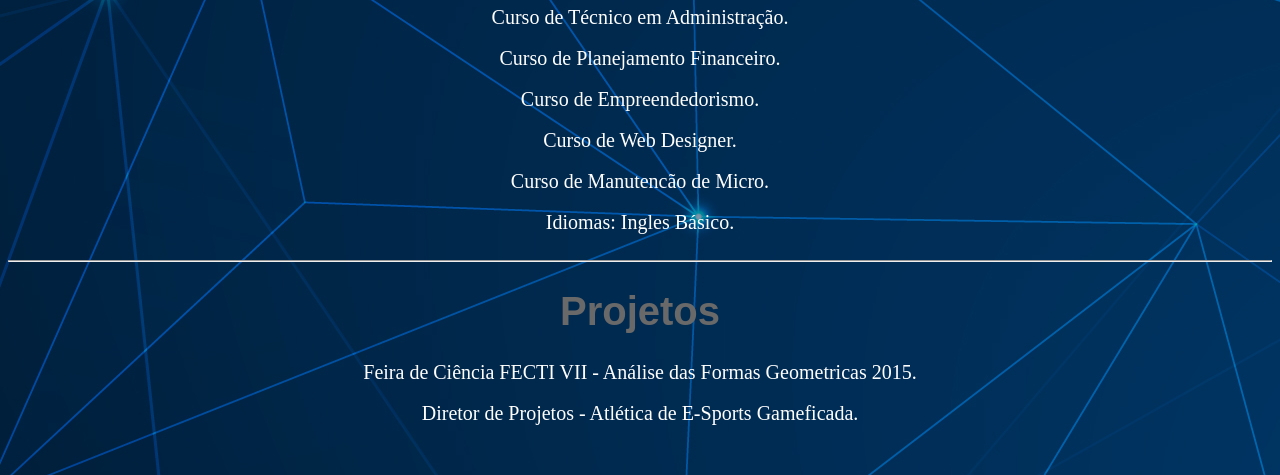
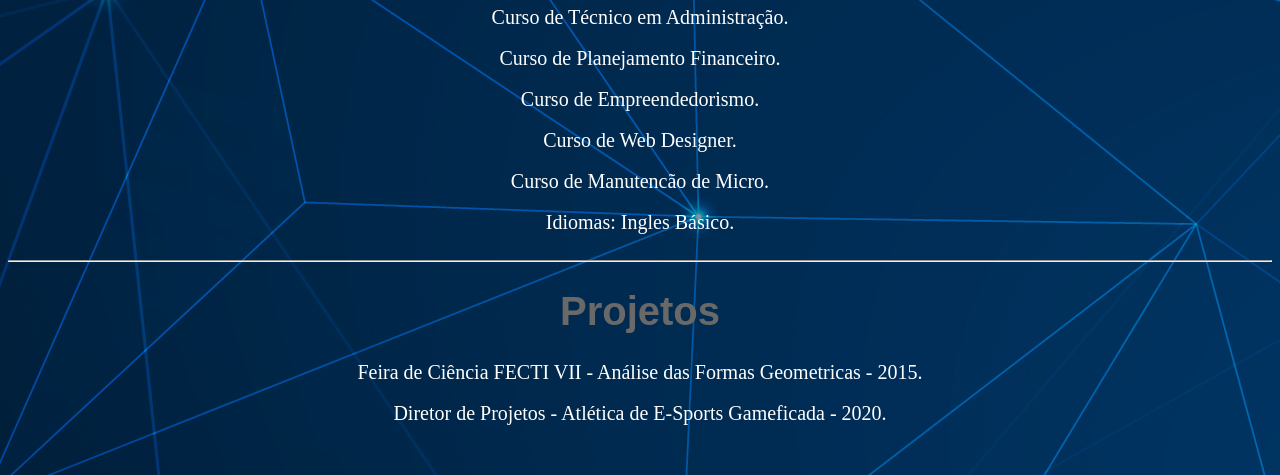
Before and after one commit to Marcos-antt/tigas.github.io, a plain HTML site: page index.html in a window 1280 px wide. Shown: the part 697-1172 px from the top of the page. Drawn offline with Linux system fonts and the light colour scheme; files whose address does not match are found by name.

Commit message:
Update index.html

```diff
--- a/index.html
+++ b/index.html
@@ -51,10 +51,10 @@
 	</h1>
 
 		<dt>
-			Feira de Ciência FECTI VII - Análise das Formas Geometricas 2015.
+			Feira de Ciência FECTI VII - Análise das Formas Geometricas - 2015.
 		</dt><br>
 		<dt>
-			Diretor de Projetos - Atlética de E-Sports Gameficada.
+			Diretor de Projetos - Atlética de E-Sports Gameficada - 2020.
 		</dt><br>
 
 
```
